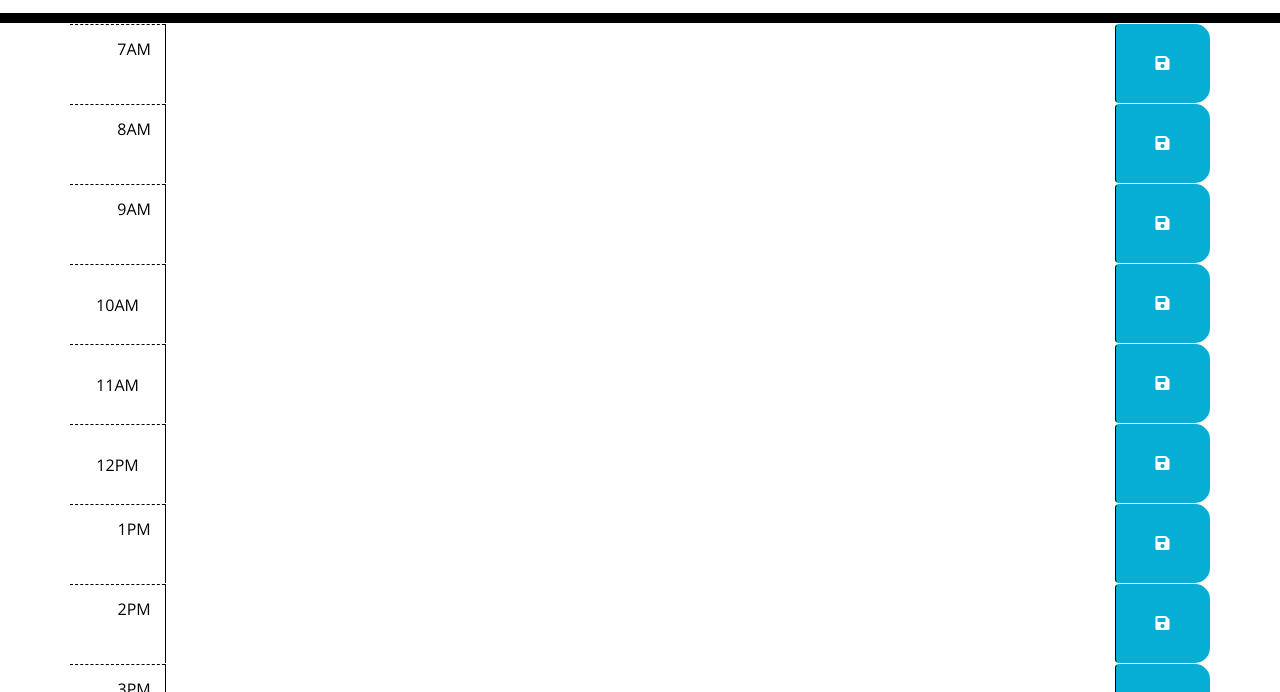
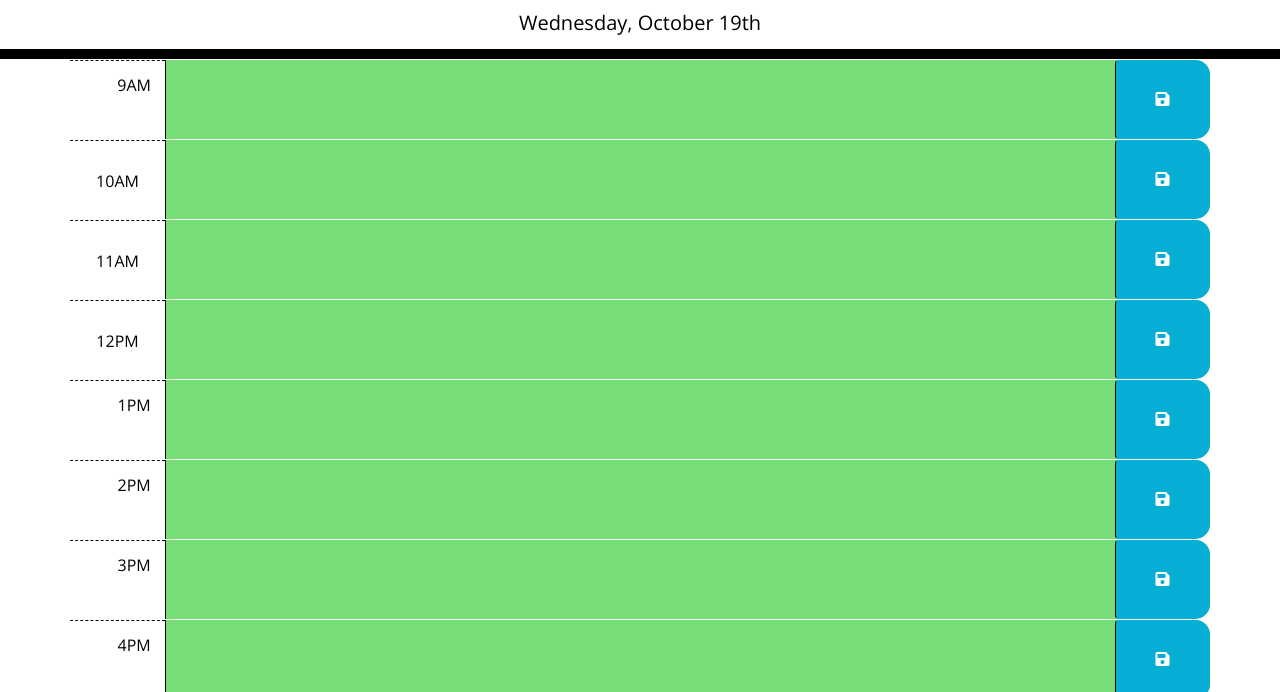
Before and after one commit to AKStamps/Austins-Daily-Planner, a plain HTML site: page 02-Challenge/Develop/index.html in a window 1280 px wide. Shown: the part 108-800 px from the top of the page. Drawn offline with nearby package versions, Linux system fonts and the light colour scheme.

Commit message:
added display date function

```diff
--- a/02-Challenge/Develop/index.html
+++ b/02-Challenge/Develop/index.html
@@ -20,22 +20,6 @@
   </header>
   <section class='text-center notification' id="notify">Appointment Added to <code>localStorage</code> ✔️</section>
   <div class="container">
-    <div id="hour-7" class="row time-block">
-      <div class="col-md-1 hour">
-        7AM
-      </div>
-      <textarea class="col-md-10 description">
-      </textarea>
-      <button class="btn saveBtn col-md-1"><i class="fas fa-save"></i></button>
-    </div>
-    <div id="hour-8" class="row time-block">
-      <div class="col-md-1 hour">
-        8AM
-      </div>
-      <textarea class="col-md-10 description">
-      </textarea>
-      <button class="btn saveBtn col-md-1"><i class="fas fa-save"></i></button>
-    </div>
     <div id="hour-9" class="row time-block">
       <div class="col-md-1 hour">
         9AM
--- a/02-Challenge/Develop/script.js
+++ b/02-Challenge/Develop/script.js
@@ -1,6 +1,7 @@
 $(document).ready(function () {
     // listen for save button clicks
     $('.saveBtn').on('click', function () {
+        event.preventDefault();
         // get nearby values
         var time = $(this).parent().attr('id');
         var content = $(this).siblings('.description').val();
@@ -21,7 +22,7 @@ $(document).ready(function () {
 
             if (blockHour < currentHour) {
                 $(this).addClass('past');
-            }  else if (blockHour === CurrentHour) {
+            }  else if (blockHour === currentHour) {
                 $(this).removeClass('past');
                 $(this).addClass('present');
             }  else {
@@ -43,18 +44,28 @@ $(document).ready(function () {
     // set up interval to check if current time needs to be updated
     var interval = setInterval(hourUpdater, 15000);
 
+    var loadPrev = [
     // load any saved data from localStorage
-    $('#hour-9 .description').val(localStorage.getItem('hour-9'));
-    $('#hour-9 .description').val(localStorage.getItem('hour-10'));
-    $('#hour-9 .description').val(localStorage.getItem('hour-11'));
-    $('#hour-9 .description').val(localStorage.getItem('hour-12'));
-    $('#hour-9 .description').val(localStorage.getItem('hour-13'));
-    $('#hour-9 .description').val(localStorage.getItem('hour-14'));
-    $('#hour-9 .description').val(localStorage.getItem('hour-15'));
-    $('#hour-9 .description').val(localStorage.getItem('hour-16'));
-    $('#hour-9 .description').val(localStorage.getItem('hour-17'));
+    $('#hour-9 .description').val(localStorage.getItem('hour-9')),
+    $('#hour-9 .description').val(localStorage.getItem('hour-10')),
+    $('#hour-9 .description').val(localStorage.getItem('hour-11')),
+    $('#hour-9 .description').val(localStorage.getItem('hour-12')),
+    $('#hour-9 .description').val(localStorage.getItem('hour-13')),
+    $('#hour-9 .description').val(localStorage.getItem('hour-14')),
+    $('#hour-9 .description').val(localStorage.getItem('hour-15')),
+    $('#hour-9 .description').val(localStorage.getItem('hour-16')),
+    $('#hour-9 .description').val(localStorage.getItem('hour-17'))
+    ];
+
+
     ///need to repeat line 21 for all the other hours
 
 
     // display current day on page
+    function displayDate() {
+    $("#currentDay").text(moment().format("dddd, MMMM Do"));
+
+    };
+displayDate();
+
 });
```
